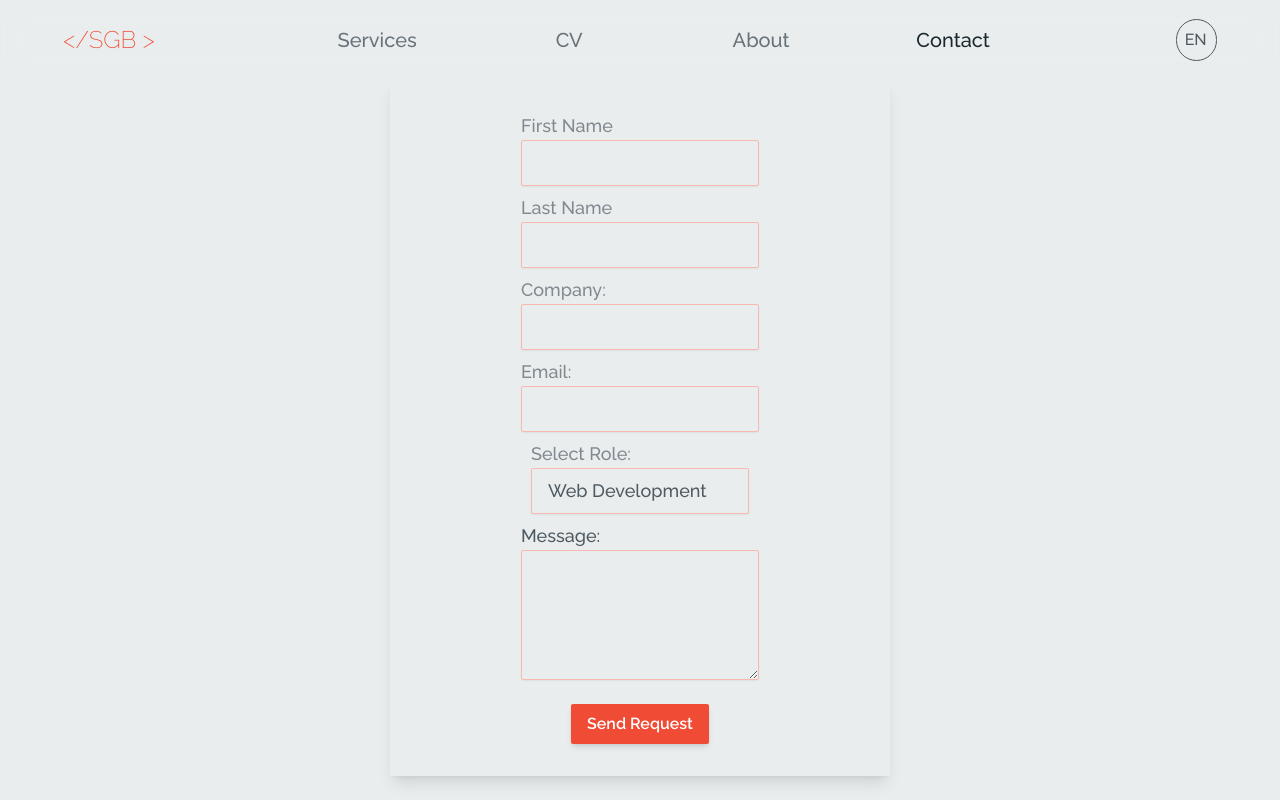
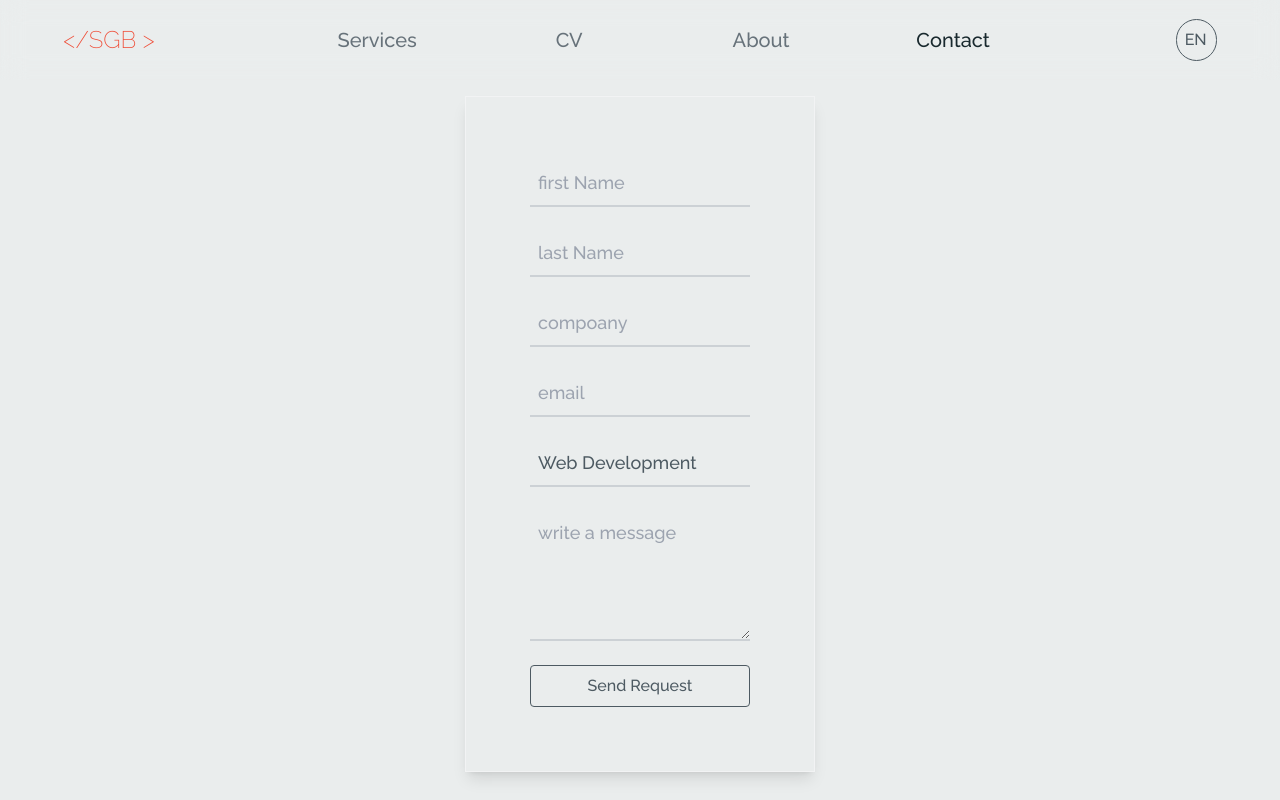
Before and after one commit to ShawnGB/my-portfolio, a React (Vite) app: page /contact in a window 1280 px wide. Built offline with nearby package versions, Linux system fonts and the light colour scheme.

Commit message:
restyled contact form

```diff
--- a/src/components/Contact/ContactComonent.tsx
+++ b/src/components/Contact/ContactComonent.tsx
@@ -11,64 +11,60 @@ export default function ContactComponent() {
     console.log(data);
   };
 
+  const inputStyle =
+    'block w-full p-2 bg-background border-b-2 border-primary-200 focus:outline-none focus:border-accent-500';
   return (
-    <div>
+    <div className='w-full flex flex-col align-middle justify-center items-center p-4'>
       <form
         onSubmit={handleSubmit(onSubmit)}
-        className='p-8 m-auto w-11/12 md:w-1/2 shadow-lg flex flex-col items-center'
+        className='shadow-lg border border-primary-50 md:max-w-2/4 p-16 mx-auto flex flex-col gap-y-4'
         style={{ maxWidth: '500px' }}
       >
         <label htmlFor='firstName' className='text-lg text-primary-700 mb-2'>
-          <p>First Name</p>
           <input
+            className={inputStyle}
+            placeholder={
+              errors.firstName ? 'First Name is required.' : 'first Name'
+            }
             type='text'
             {...register('firstName', { required: true })}
-            className='block w-full py-2 px-4 bg-background border border-accent-200 rounded-sm shadow-sm focus:outline-none focus:border-accent-700'
           />
         </label>
-        {errors.firstName && (
-          <p className='text-red-500 text-sm mb-2'>First Name is required.</p>
-        )}
 
         <label htmlFor='lastName' className='text-lg text-primary-700 mb-2'>
-          <p>Last Name</p>
           <input
+            placeholder={
+              errors.lastName ? 'Last Name is required.' : 'last Name'
+            }
             type='text'
             {...register('lastName', { required: true })}
-            className='block w-full py-2 px-4 bg-background border border-accent-200 rounded-sm shadow-sm focus:outline-none focus:border-accent-700'
+            className={inputStyle}
           />
         </label>
-        {errors.lastName && (
-          <p className='text-red-500 text-sm mb-2'>Last Name is required.</p>
-        )}
 
         <label htmlFor='company' className='text-lg text-primary-700 mb-2'>
-          <p>Company:</p>
           <input
+            placeholder='compoany'
             type='text'
             {...register('company')}
-            className='block w-full py-2 px-4 bg-background border border-accent-200 rounded-sm shadow-sm focus:outline-none focus:border-accent-700'
+            className={inputStyle}
           />
         </label>
 
         <label htmlFor='email' className='text-lg text-primary-700 mb-2'>
-          <p>Email:</p>
           <input
+            placeholder={errors.email ? 'email is required.' : 'email'}
             type='text'
             {...register('email', { required: true })}
-            className='block w-full py-2 px-4 bg-background border border-accent-200 rounded-sm shadow-sm focus:outline-none focus:border-accent-700'
+            className={inputStyle}
           />
         </label>
-        {errors.email && (
-          <p className='text-red-500 text-sm mb-2'>Email is required.</p>
-        )}
 
         <div className='text-lg text-primary-700 mb-2'>
           <label htmlFor='role' className='block'>
-            <p>Select Role:</p>
             <select
               {...register('role', { required: true })}
-              className='block w-full py-2 px-4 bg-background border border-accent-200 rounded-sm shadow-sm focus:outline-none focus:border-accent-700'
+              className={inputStyle}
               style={{ appearance: 'none' }}
             >
               <option value='Webdevelopment'>Web Development</option>
@@ -82,20 +78,19 @@ export default function ContactComponent() {
         )}
 
         <label htmlFor='message' className='text-lg text-primary-700 mb-2'>
-          Message:
           <textarea
+            placeholder={
+              errors.message ? 'a message is requirred' : 'write a message'
+            }
             {...register('message', { required: true })}
-            className='block w-full py-2 px-4 bg-background border border-accent-200 rounded-sm shadow-sm focus:outline-none focus:border-accent-700'
+            className={inputStyle}
             rows={4}
           ></textarea>
         </label>
-        {errors.message && (
-          <p className='text-red-500 text-sm mb-2'>Message is required.</p>
-        )}
 
         <button
           type='submit'
-          className='bg-accent-500 text-white font-semibold py-2 px-4 mt-4 rounded-sm shadow-md hover:bg-accent-700 focus:outline-none focus:bg-accent-700'
+          className='block border border-primary-700 text-primary-700 hover:text-background hover:border-primary-500'
         >
           Send Request
         </button>
```
